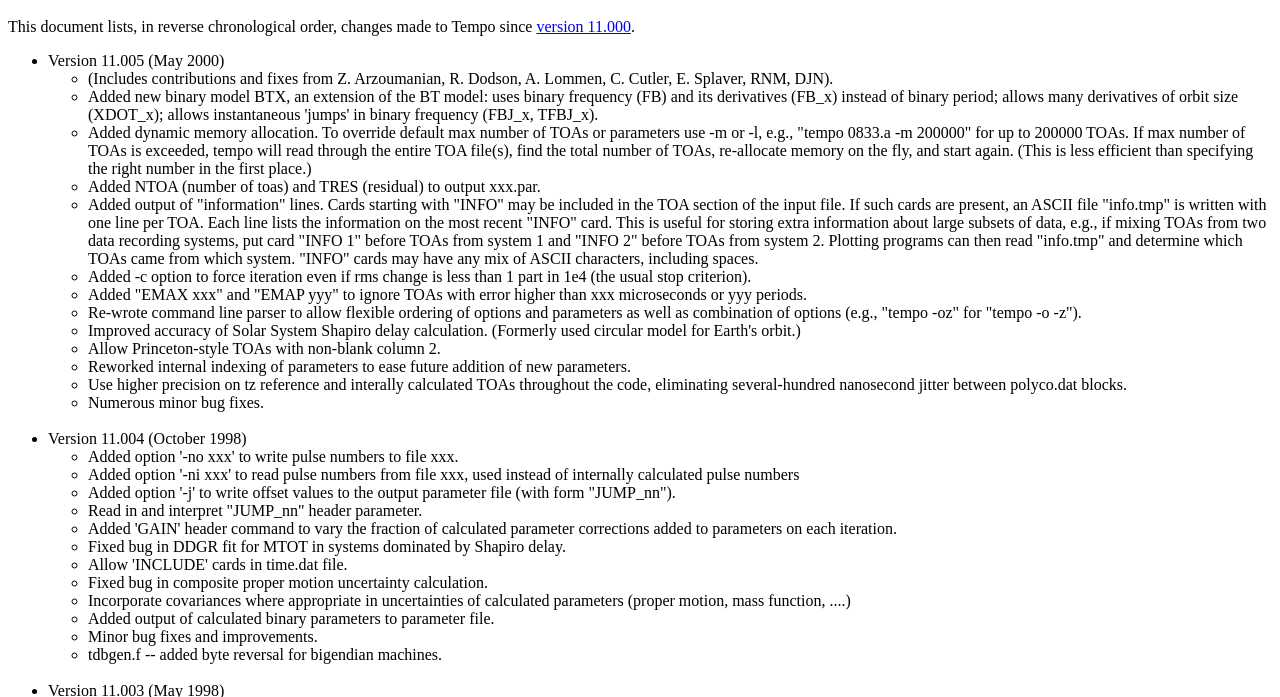
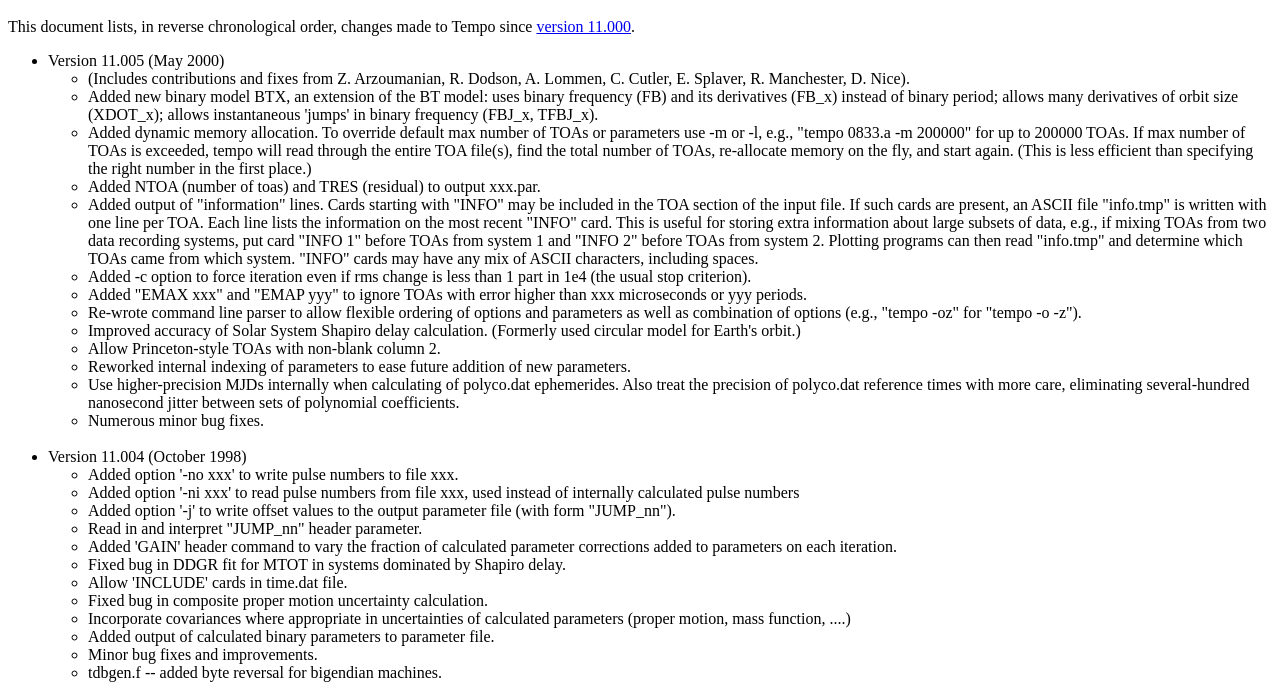
Before and after one commit to nanograv/tempo, a plain HTML site: page doc/tempo_update.html in a window 1280 px wide. Shown: the part 48-745 px from the top of the page. Drawn offline with Linux system fonts and the light colour scheme.

Commit message:
minor update

```diff
--- a/doc/tempo_update.html
+++ b/doc/tempo_update.html
@@ -14,7 +14,8 @@
       <li> Version 11.005 (May 2000)
         <ul>
           <li> (Includes contributions and fixes from Z. Arzoumanian,
-            R. Dodson, A. Lommen, C. Cutler, E. Splaver, RNM, DJN).
+            R. Dodson, A. Lommen, C. Cutler, E. Splaver, R. Manchester,
+            D. Nice).
           <li> Added new binary model BTX, an extension of the BT
             model:  uses binary frequency (FB) and its derivatives (FB_x)
             instead of binary period;  allows many derivatives of orbit
@@ -53,9 +54,10 @@
           <li> Allow Princeton-style TOAs with non-blank column 2.
           <li> Reworked internal indexing of parameters to ease future
             addition of new parameters.
-          <li> Use higher precision on tz reference and interally calculated
-            TOAs throughout the code, eliminating several-hundred nanosecond
-            jitter between polyco.dat blocks.
+          <li> Use higher-precision MJDs internally when calculating of
+            polyco.dat ephemerides.  Also treat the precision of polyco.dat
+            reference times with more care, eliminating several-hundred
+	    nanosecond jitter between sets of polynomial coefficients.
           <li> Numerous minor bug fixes.
         </ul>
         <br>
```
